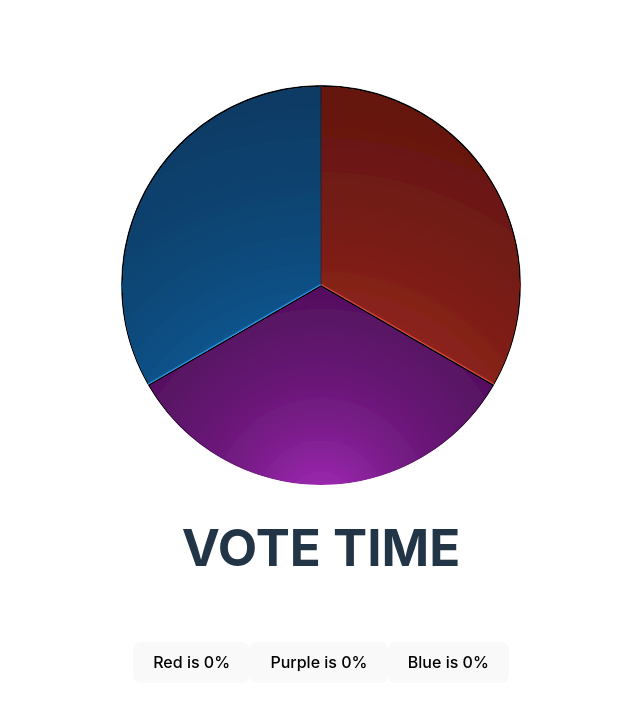
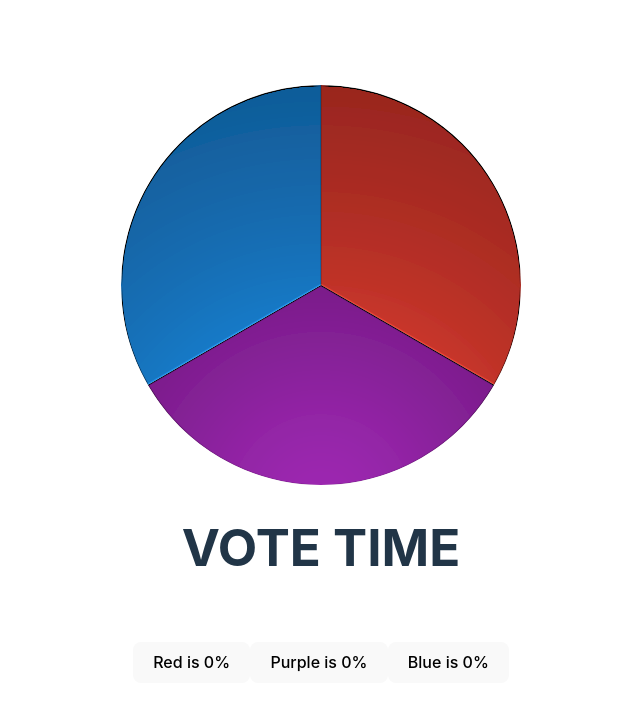
Before and after one commit to WMattWood/vote-time, a React (Vite) app: page / in a window 1280 px wide. Shown: the top 710 px of the page, without its empty margins (319-959 px from the left). Built offline with nearby package versions, Linux system fonts and the light colour scheme.

Commit message:
Adding custom brightness settings for Chrome and Firefox.

```diff
--- a/src/App.jsx
+++ b/src/App.jsx
@@ -20,6 +20,14 @@ function App() {
   const circlesAndValues = {  '.pieA': valA,
                               '.pieB': valB,
                               '.pieC': valC }
+
+  let brightness
+  console.log(navigator.userAgent)
+  if ( navigator.userAgent.indexOf("Firefox") > -1 ) {
+    brightness = 300
+  } else if ( navigator.userAgent.indexOf("Chrome") > -1 ) {
+    brightness = 160
+  }
 
   // Find the dasharray string values based on the
   const attributeStrings = findAttrStrings(values)
@@ -76,7 +84,6 @@ function App() {
 
   return (
     <div className="App">
-      {}
       <div className="chartDisplay">
         {/* My Pie Chart! */}
         <svg width="400" height="400" className="chart">
@@ -88,7 +95,7 @@ function App() {
             {/* Lighting Filter --> url(#lighting) */}
             <filter id="lighting" width="3" height="3" x="-1" y="-1">
               <feDiffuseLighting in="SourceGraphic" result="light" lightingColor="white">
-                <fePointLight x="-20" y="200" z="60"/>
+                <fePointLight x="-20" y="200" z={`${brightness}`}/>
               </feDiffuseLighting>
 
               <feComposite
```
